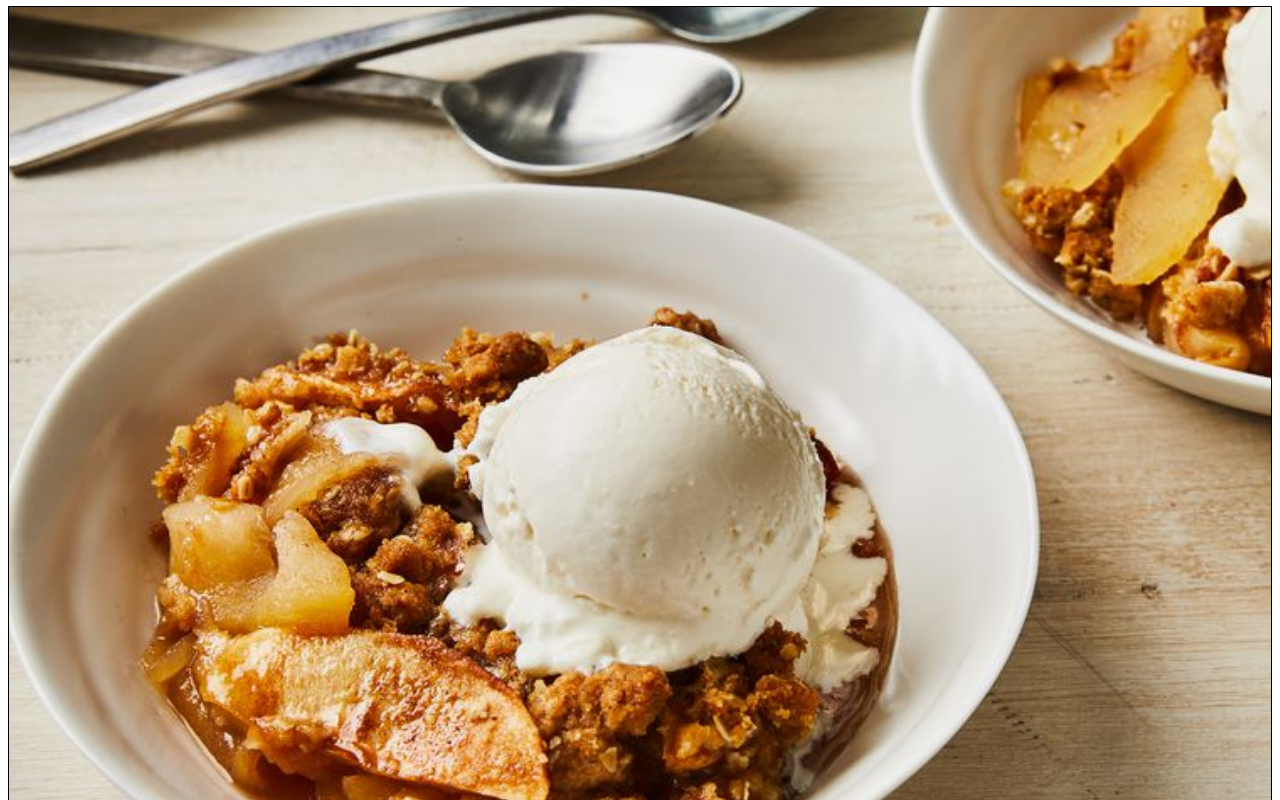
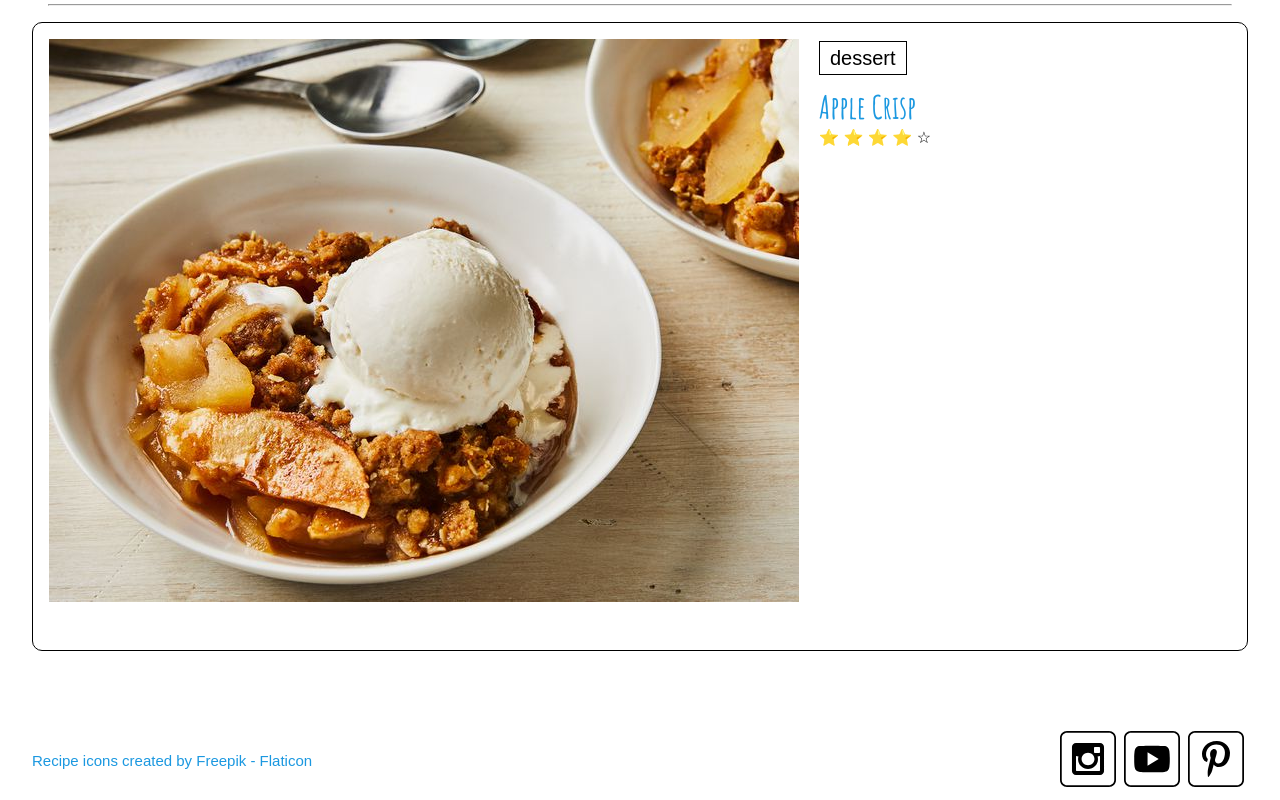
Before and after one commit to Ralamore/wdd131, a plain HTML site: page Recipies/index.html in a window 1280 px wide. Shown: the part 240-1040 px from the top of the page. Drawn offline with Linux system fonts and the light colour scheme.

Commit message:
Please enter the commit message for your changes. Lines starting with '#' will be ignored, and an empty message aborts the commit.
On branch main
Your branch is up to date with 'origin/main'.

Changes to be committed:
	modified:   Recipies/index.html
	modified:   Recipies/main.js
	modified:   Recipies/recipes.css

```diff
--- a/Recipies/index.html
+++ b/Recipies/index.html
@@ -6,8 +6,15 @@
         <meta name="description" content="A book of recipes">
         <meta name="author" content="Isaac Webb">
         <link href="recipes.css" rel="stylesheet">
-        <script src="main.js" module></script>
+        <link rel="icon" type="image/x-icon" href="images/recipe-book.png">
+        <!-- <script src="main.js" type="module"></script> -->
         <title>Recipe Book</title>
+        <meta property="og:title" content="Recipe Book">
+        <meta property="og:type" content="website" />
+        <meta property="og:description" content="A book of recipes">
+        <meta property="og:image" content="images/chocolate-chip-cookies.jpg">
+        <meta property="og:url" content="https://ralamore.github.io/wdd131/Reicipes/">
+        <meta name="twitter:card" content="images/chocolate-chip-cookies.jpg">
     </head>
 <body>
     <header>
@@ -24,17 +31,19 @@
         <hr>
         <article class="recipe">
             <img class="recipe-image" src="images/apple-crisp.jpg" alt="a bowl of apple crisp with ice cream">
+            <section id="rec-info">
                 <div class="tag-row">
-                <span>dessert</span>
+                    <span class="tag">dessert</span>
                 </div>
                 <h2>Apple Crisp</h2>
                 <span class="rating" role="img" aria-label="Rating: 4 out of 5 stars">
                     <span aria-hidden="true" class="icon-star">⭐</span>
                     <span aria-hidden="true" class="icon-star">⭐</span>
                     <span aria-hidden="true" class="icon-star">⭐</span>
-                <span aria-hidden="true" class="icon-star-empty">⭐</span>
+                    <span aria-hidden="true" class="icon-star">⭐</span>
                     <span aria-hidden="true" class="icon-star-empty">☆</span>
                 </span>
+            </section>
         </article>
     </main>
     <footer>
@@ -43,7 +52,7 @@
             <a href="#"><img src="images/youtube_icon.svg" alt="youtube icon"></a>
             <a href="#"><img src="images/pinterest_icon.svg" alt="pintrest icon"></a>
         </div>
-        <a href="https://www.flaticon.com/free-icons/recipe" title="recipe icons">
+        <a id="footer-txt" href="https://www.flaticon.com/free-icons/recipe" title="recipe icons">
             Recipe icons created by Freepik - Flaticon
         </a>
     </footer>
--- a/Recipies/main.js
+++ b/Recipies/main.js
@@ -6,4 +6,4 @@ function getRandomIndex(maxNum) {
     return Math.floor(Math.random() * maxNum)
 }
 
-alert(getRandomIndex(12))
+// alert(getRandomIndex(12))
--- a/Recipies/recipes.css
+++ b/Recipies/recipes.css
@@ -14,6 +14,14 @@
 
 body {
     font-family: var(--secondary-font);
+    display: flex;
+    flex-direction: column;
+    justify-content: center;
+    margin: 2rem;
+}
+
+hr {
+    margin: 1rem;
 }
 
 header {
@@ -33,7 +41,6 @@ header {
 
 .search-row {
     display: flex;
-    margin: 1rem;
     border-radius: 5px;
 
     img {
@@ -45,21 +52,92 @@ header {
     }
 }
 
+
+
 .recipe {
     display: flex;
     flex-direction: column;
     border: 1px solid black;
-    .recipe-image {
-        height: 300%;
+    border-radius: 10px;
+    padding: 1rem;
+    padding-bottom: 3rem;
+    margin-bottom: 5rem;
+
+    img {
+        max-width: fit-content;
     }
     span {
         font-family: var(--primary-font);
     }
+    h2 {
+        font-size: 2rem;
+        color: var(--primary-color);
+        padding: 0px;
+        padding-top: 1rem;
+        margin: 0px;
+    }
+    .tag-row {
+        margin-top: 8px;
+        align-self: left;
+    }
+    .tag {
+        border: 1px solid black;
+        padding: 5px;
+        padding-left: 10px;
+        padding-right: 10px;
+        font-size: 1.25rem;
     }
 
-@media screen and (min-width: 500px) {
-    .recipe {
+}
+
+footer {
     display: flex;
-        border: 1px solid black;
+    flex-direction: column;
+    align-items: center;
+
+
+    .social {
+        display: flex;
+        flex-direction: row;
+        justify-content: center;
+    }
+
+    #footer-txt {
+        font-family: var(--primary-font);
+        color: var(--primary-color);
+        text-align: center;
+        text-decoration: none;
+        font-size: 15px;
+    }
+
+    a>img {
+        max-height: 3.5rem;
+        width: 4rem;
+        flex-shrink: 0;
     }
 }
+
+@media screen and (min-width: 600px) {
+    .recipe {
+        flex-direction: row;
+        gap: 20px;
+        img {
+            order: 1;
+        }
+        #rec-info {
+            order: 2;
+        }
+    }
+
+    footer {
+        flex-direction: row-reverse;
+        justify-content: space-between;
+    }
+}
+
+@media screen and (max-width: 960px) {
+    body {
+        max-width: 960px;
+        margin: 0 auto;
+    }
+}
```
Lines whose indentation alone changed are shown as unchanged.
